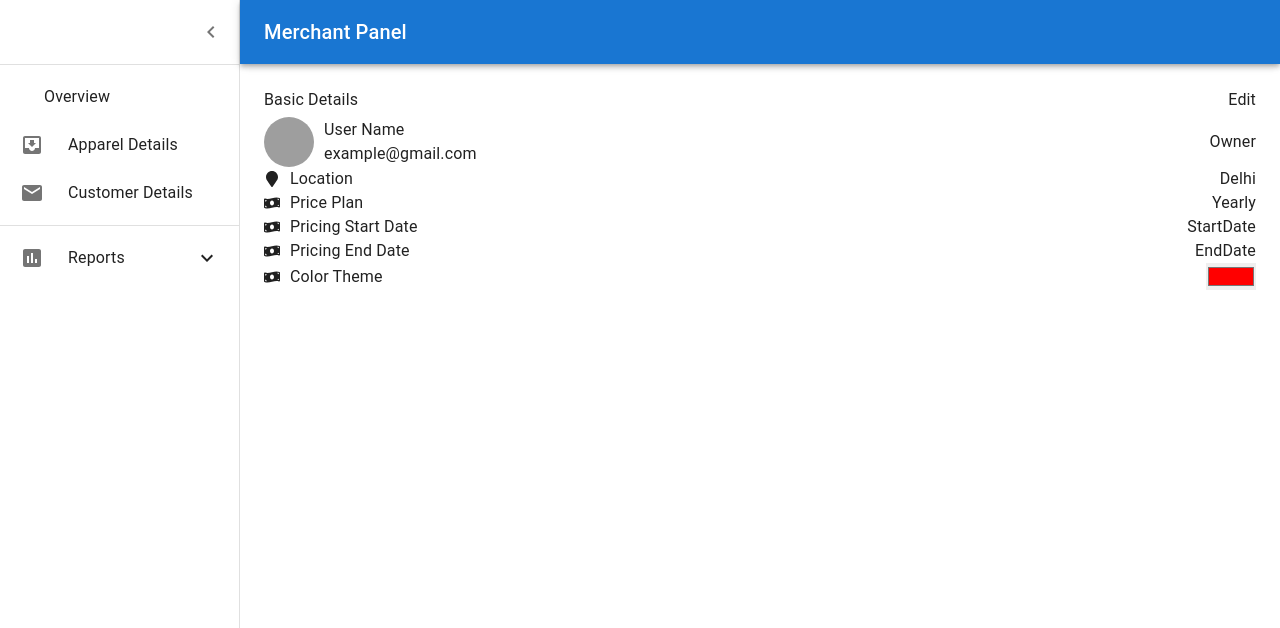
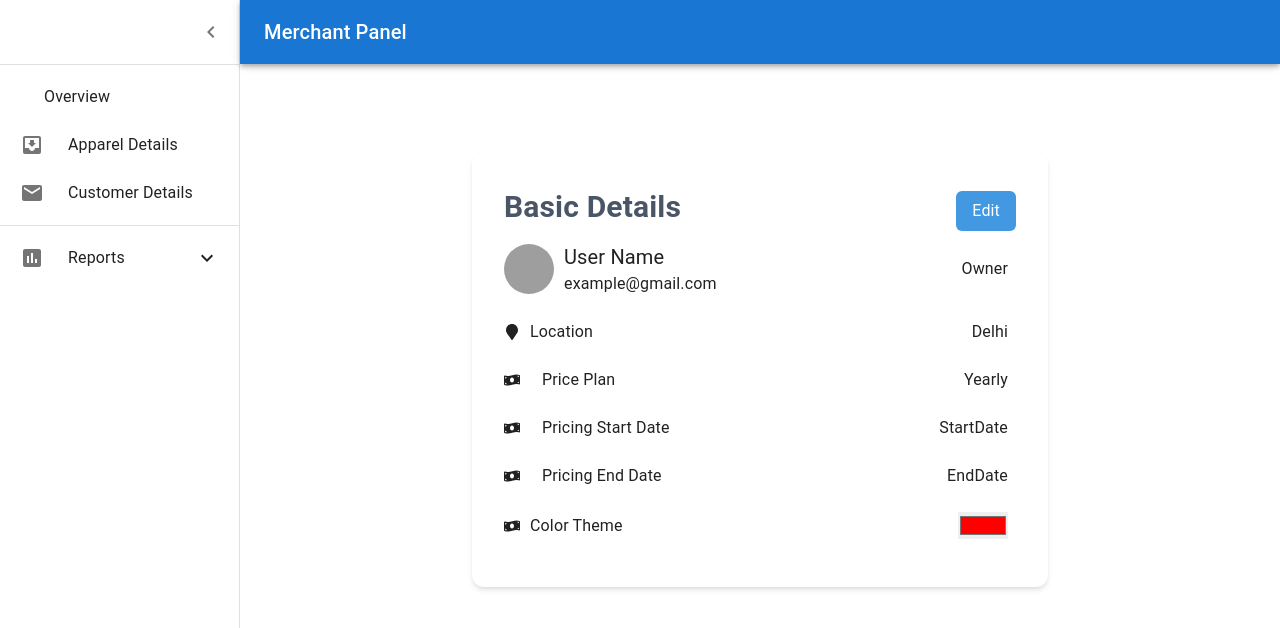
Before and after one commit to Stylepickroom/Frontend, a React (Vite) app: page /merchant in a window 1280 px wide. Shown: the top 628 px of the page. Built offline with nearby package versions, Linux system fonts and the light colour scheme; grey boxes are pictures that could not be loaded.

Commit message:
Solving Conflicts

```diff
--- a/src/Components/Overview/OverviewCard.css
+++ b/src/Components/Overview/OverviewCard.css
@@ -1,3 +1,18 @@
+.outer-div {
+    background-color: #ffffff;
+    border-radius: 0.75rem;
+    box-shadow: 0 4px 6px -1px rgba(0, 0, 0, 0.1), 0 2px 4px -1px rgba(0, 0, 0, 0.06);
+    padding: 2rem;
+    max-width: 36rem;
+    margin-left: auto;
+    margin-right: auto;
+    margin-top: 4rem;
+    /* 64px */
+    margin-bottom: 4rem;
+    /* 64px */
+  }
+
+
   .header {
     display: flex;
     align-items: center;
@@ -7,12 +22,44 @@
 
   .header button {
     margin-left: auto;
+    display: inline-block;
+    padding: 0.5rem 1rem;
+    background-color: #4299e1;
+    color: #ffffff;
+    border-radius: 0.375rem;
+    text-decoration: none;
+    cursor: pointer;
+    border: none;
+
+  }
+
+  .edit-btn:hover,
+  .edit-btn:focus {
+    background-color: #3182ce;
+    /* Change background color on hover/focus */
+  }
+
+  .header h3 {
+    font-size: 1.875rem;
+    font-weight: 700;
+    color: #4a5568;
+    margin-bottom: 0.5rem;
+
+
   }
 
   .main-div {
     display: flex;
     flex-direction: column;
     justify-content: flex-start;
+    gap: 1rem;
+    flex-wrap: wrap;
+    margin-bottom: 0.5rem;
+
+  }
+  .main-div > * {
+    margin-right: 0.5rem;
+    margin-bottom: 0.5rem;
   }
 
   .userdetails {
@@ -26,6 +73,9 @@
     height: 50px;
     border-radius: 50%;
     overflow: hidden;
+  }
+  .userdetails .name{
+    font-size: 1.25rem;
   }
 
   .profile-image {
@@ -57,3 +107,6 @@
   .single-row .key {
     padding-left: 10px;
   }
+  .single-row .icon{
+    margin-right: 0.75rem;
+  }
```
Lines whose indentation alone changed are shown as unchanged.
